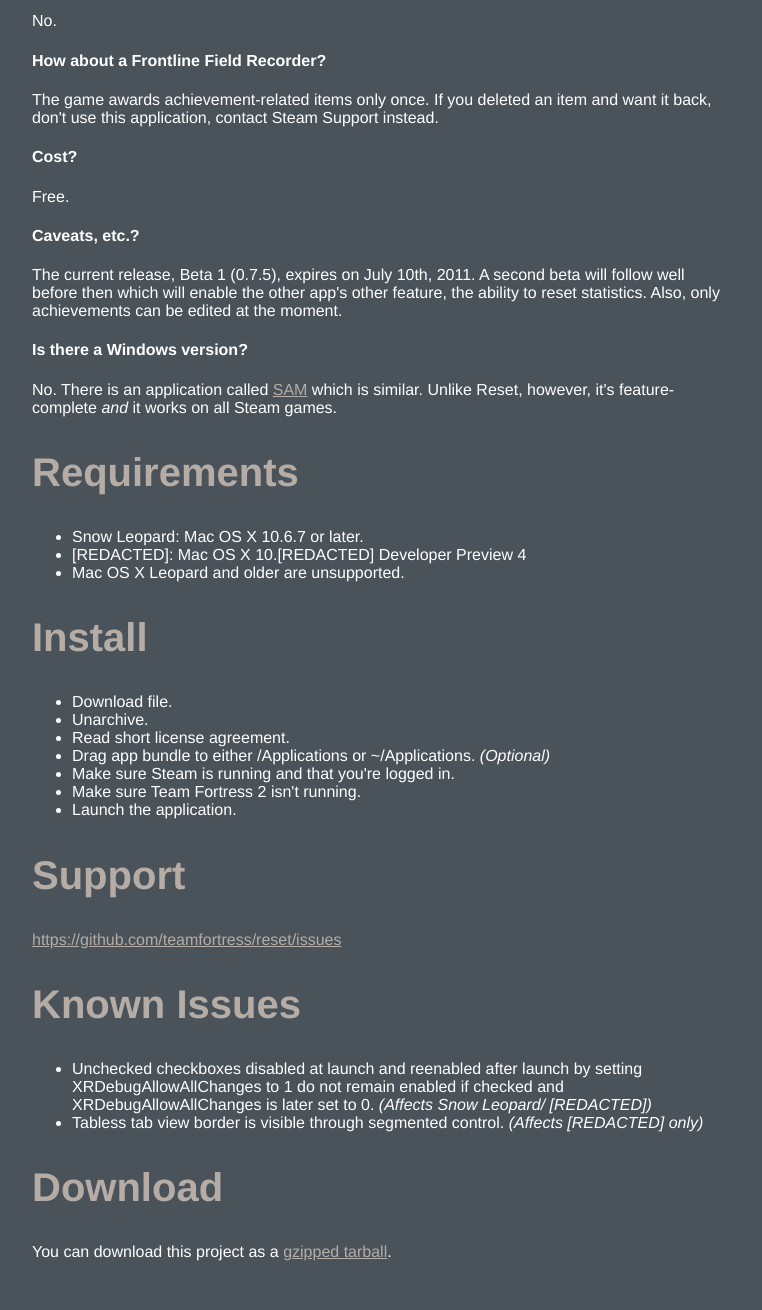
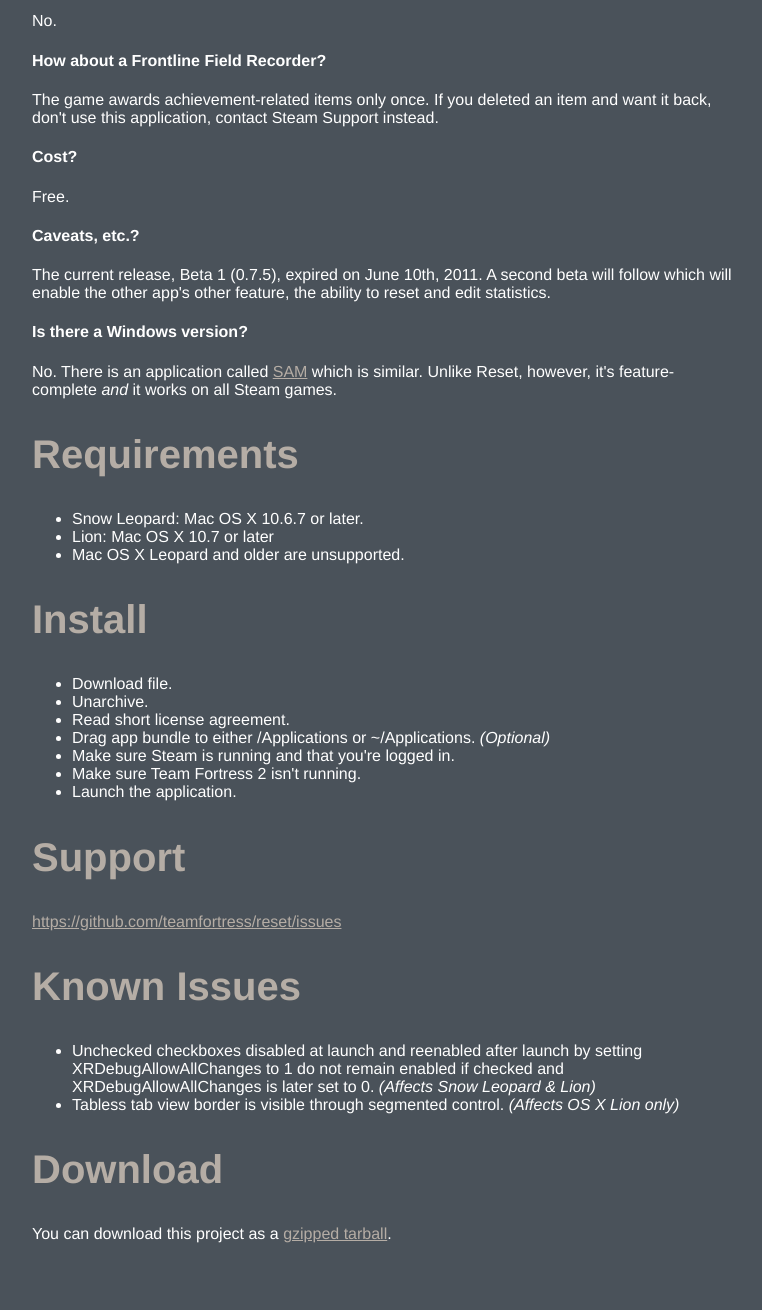
Before and after one commit to teamfortress/reset, a plain HTML site: page index.html in a window 1280 px wide. Shown: the part 882-2192 px from the top of the page, without its empty margins (258-1020 px from the left). Drawn offline with Linux system fonts and the light colour scheme.

Commit message:
Edit text.

```diff
--- a/index.html
+++ b/index.html
@@ -69,13 +69,13 @@
 <h4>Cost?</h4>
 <p>Free.</p>
 <h4>Caveats, etc.?</h4>
-<p>The current release, Beta 1 (0.7.5), expires on July 10th, 2011. A second beta will follow well before then which will enable the other app's other feature, the ability to reset statistics. Also, only achievements can be edited at the moment.</p>
+<p>The current release, Beta 1 (0.7.5), expired on June 10th, 2011. A second beta will follow which will enable the other app's other feature, the ability to reset and edit statistics.</p>
 <h4>Is there a Windows version?</h4>
 <p>No. There is an application called <a href="http://gib.me/sam/">SAM</a> which is similar. Unlike Reset, however, it's feature-complete <em>and</em> it works on all Steam games.</p>
 <h2>Requirements</h2>
   <ul>
     <li>Snow Leopard: Mac OS X 10.6.7 or later.</li>
-    <li>[REDACTED]: Mac OS X 10.[REDACTED] Developer Preview 4</li>
+    <li>Lion: Mac OS X 10.7 or later</li>
     <li>Mac OS X Leopard and older are unsupported.</li>
   </ul>
 <h2>Install</h2>
@@ -101,8 +101,8 @@
 <h2>Known Issues</h2>
 <p>
     <ul>
-    <li>Unchecked checkboxes disabled at launch and reenabled after launch by setting XRDebugAllowAllChanges to 1 do not remain enabled if checked and XRDebugAllowAllChanges is later set to 0. <em>(Affects Snow Leopard/ [REDACTED])</em></li>
-    <li>Tabless tab view border is visible through segmented control. <em>(Affects [REDACTED] only)</em></li>
+    <li>Unchecked checkboxes disabled at launch and reenabled after launch by setting XRDebugAllowAllChanges to 1 do not remain enabled if checked and XRDebugAllowAllChanges is later set to 0. <em>(Affects Snow Leopard & Lion)</em></li>
+    <li>Tabless tab view border is visible through segmented control. <em>(Affects OS X Lion only)</em></li>
   </ul>
 
 <h2>Download</h2>
```
